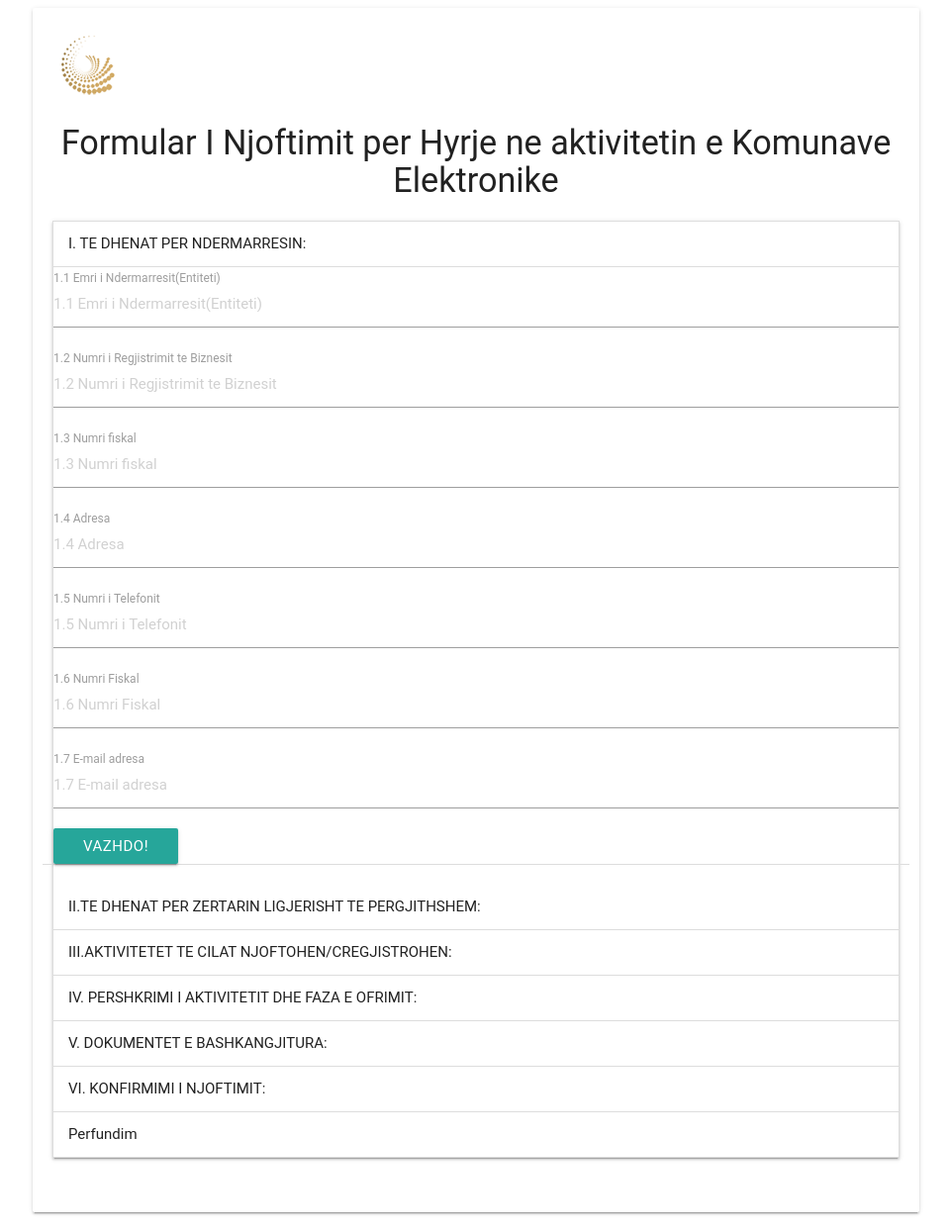
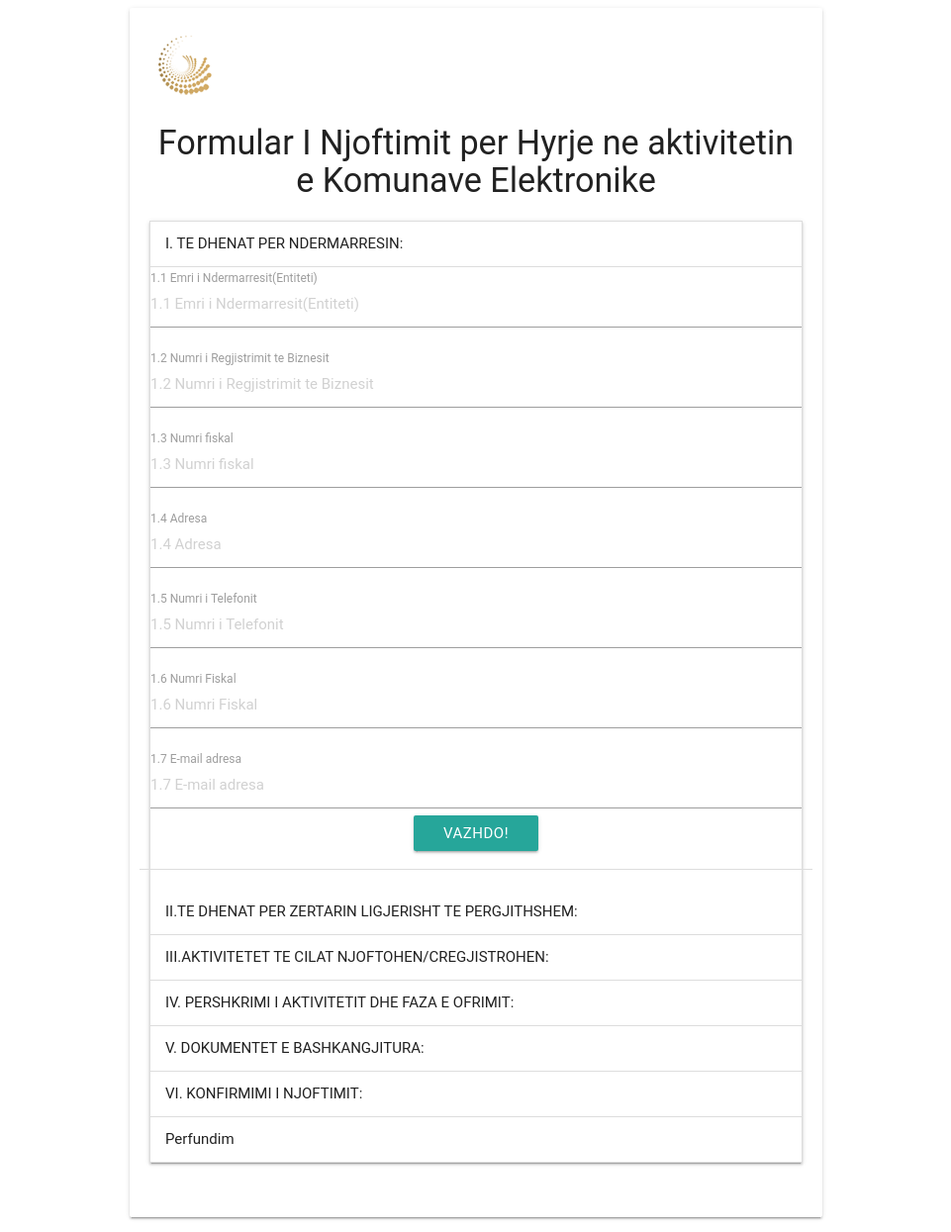
Before and after one commit to diamanthaxhimusa/techstitution, a Flask app: page / in a window 1280 px wide. Shown: the whole page at 99% size, without its empty margins (159-1120 px from the left). Run offline with Flask 2, Linux system fonts and the light colour scheme; parts of the project's set-up code (start-up, migrations or seed data) failed here and were passed over; some web fonts are replaced.

Commit message:
validation 2.0 beta

```diff
--- a/app/templates/index.html
+++ b/app/templates/index.html
@@ -9,15 +9,37 @@
     <!-- jQuery is required by Materialize to function -->
     <script type="text/javascript" src="{{ url_for( 'static', filename='js/jquery-2.1.1.min.js') }}"></script>
     <script type="text/javascript" src="{{ url_for( 'static', filename='js/materialize.min.js') }}"></script>
-
+    <style media="screen">
+    .bt{
+      position: relative;
+      margin-top: 5px;
+      top: 50%;
+      left: 50%;
+      transform: translate(-50%, -50%);
+    }
+    @media (max-width: 600px){
+     .container{
+       width: 100%;
+     }
+    }
+    @media (min-width: 600px){
+     .container{
+       width: 75%;
+     }
+    }
+    @media (min-width: 900px){
+     .container{
+       width: 700px;
+     }
+    }
+    </style>
 </head>
 
 <body>
     <script type="text/javascript">
-        function validateForm(section, len) {
+        function validateForm(section, len, sec) {
 
             var x = document.getElementById("forma").elements;
-
             for (var i = section - 1; i < len; i++) {
                 if (x[i].value == "") {
                     var emri = document.getElementById("forma").elements[i].placeholder;
@@ -26,10 +48,10 @@
                     return false;
                 }
                 if (x[0].value != "" && x[1].value != "" && x[2].value != "" && x[3].value != "" && x[4].value != "" && x[5].value != "" && x[6].value != "") {
-                    document.getElementById("btt").setAttribute("dest", "#sec2");
+                    document.getElementById("btt").setAttribute("dest", '#sec'+sec);
                 }
                 if (x[7].value != "" && x[8].value != "" && x[9].value != "" && x[10].value != "" && x[11].value != "" && x[12].value != "") {
-                    document.getElementById("btt2").setAttribute("dest", "#sec3");
+                    document.getElementById("btt2").setAttribute("dest", '#sec'+sec);
                 }
             }
 
@@ -69,8 +91,8 @@
                                         <label for="" class="active">1.1 Emri i Ndermarresit(Entiteti)</label>
                                     </div>
                                     <div class="input-field col s12">
-                                        <input placeholder="1.2 Numri i Regjistrimit te Biznesit" id="NrRegjistritBiz" type="text" name="NumriRegjistritBiznesit" class="validate" required>
-                                        <label for="" class="active">1.2 Numri i Regjistrimit te Biznesit</label>
+                                        <input placeholder="1.2 Numri i Regjistrimit te Biznesit" minlength="8" maxlength="8" id="NrRegjistritBiz" type="text" name="NumriRegjistritBiznesit" class="validate" required>
+                                        <label for="" class="active" data-error="Numri eshte gabim!" data-success="Sukses!">1.2 Numri i Regjistrimit te Biznesit</label>
                                     </div>
                                     <div class="input-field col s12">
                                         <input placeholder="1.3 Numri fiskal" id="NrFiskal" type="text" name="NumriFiskal" class="validate" required>
@@ -94,7 +116,7 @@
                                     </div>
 
                                     <div class="col s12">
-                                        <a class="btn" data-click="true" onclick="validateForm(1,7)" id="btt">Vazhdo!</a>
+                                        <a class="btn bt" data-click="true" onclick="validateForm(1,7,2)" id="btt">Vazhdo!</a>
                                     </div>
                                 </div>
                             </li>
@@ -107,25 +129,25 @@
                                     </div>
                                     <div class="input-field col s12">
                                         <input placeholder="2.2 Adresa" id="" type="text" name="Adresa2" class="validate" required>
-                                        <label for="" class="active">2.2 Adresa</label>
+                                        <label for="" class="active" data-error="Numri eshte gabim!" data-success="Sukses!">2.2 Adresa</label>
                                     </div>
                                     <div class="input-field col s12">
-                                        <input placeholder="2.3 Numri i Telefonit" id="" type="text" name="NumriTelefonit2" class="validate" required>
-                                        <label for="" class="active">2.3 Numri i Telefonit</label>
+                                        <input placeholder="2.3 Numri i Telefonit" id="" type="number" name="NumriTelefonit2" class="validate" required>
+                                        <label for="" class="active" data-error="Numri eshte gabim!" data-success="Sukses!">2.3 Numri i Telefonit</label>
                                     </div>
                                     <div class="input-field col s12">
-                                        <input placeholder="2.4 Numri i Faksit" id="" type="text" name="NumriFaksit" class="validate" required>
-                                        <label for="" class="active">2.4 Numri i Faksit</label>
+                                        <input placeholder="2.4 Numri i Faksit" id="" type="number" name="NumriFaksit" class="validate" required>
+                                        <label for="" class="active" data-error="Numri eshte gabim!" data-success="Sukses!">2.4 Numri i Faksit</label>
                                     </div>
                                     <div class="input-field col s12">
                                         <input placeholder="2.5 E-mail adresa" id="email" type="email" class="validate" name="EmailAdresa2 required">
-                                        <label for="email" data-error="E-mail eshte gabim!" data-success="Sukses!" class="active">2.5 E-mail adresa</label>
+                                        <label for="email1" data-error="E-mail eshte gabim!" data-success="Sukses!" class="active">2.5 E-mail adresa</label>
                                     </div>
                                     <div class="input-field col s12">
                                         <input placeholder="2.6 Numri i ID" id="" type="text" name="NumriID" class="validate" required>
                                         <label for="" class="active">2.6 Numri i ID</label>
                                     </div>
-                                    <div class="col s12"> <a class="btn" data-click="true" onclick="validateForm(7,13)" id="btt2">Vazhdo!</a></div>
+                                    <div class="col s12"> <a class="btn bt" data-click="true" onclick="validateForm(7,13,3)" id="btt2">Vazhdo!</a></div>
                                 </div>
                             </li>
                             <li>
@@ -152,7 +174,7 @@
                                                     <input type="checkbox" id="s3t4" />
                                                     <label for="s3t4">Sherbime Tjera(specifikoj)</label>
                                                 </div>
-                          Beautify                  </li>
+                                            </li>
                                             <li class="collection-item">
                                                 <div>
                                                 </div>
@@ -319,7 +341,7 @@
                                             </li>
                                         </ul>
                                     </div>
-                                    <div class="col s12"> <a class="btn" data-click="true" onclick="#sec4">Vazhdo!</a></div>
+                                    <div class="col s12"> <a class="btn bt" data-click="true" onclick="validateForm(13,23,4)">Vazhdo!</a></div>
                                 </div>
                             </li>
                             <li>
@@ -339,7 +361,7 @@
                                         <textarea id="textarea1" class="materialize-textarea" style="height:100%" name="FazaOfrimit" class="validate" required></textarea>
                                         <label for="textarea2">Textarea</label>
                                     </div>
-                                    <div class="col s12"> <a class="btn" data-click="true" onclick="#sec5">Vazhdo!</a></div>
+                                    <div class="col s12"> <a class="btn bt" data-click="true" onclick="#sec5">Vazhdo!</a></div>
                                 </div>
                             </li>
                             <li>
@@ -378,7 +400,7 @@
                                             </div>
                                         </div>
                                     </div>
-                                    <div class="col s12"> <a class="btn" data-click="true" onclick="#sec6">Vazhdo!</a></div>
+                                    <div class="col s12"> <a class="btn bt" data-click="true" onclick="#sec6">Vazhdo!</a></div>
                                 </div>
                             </li>
                             <li>
@@ -395,7 +417,7 @@
                                         <label for="test2">JO</label>
                                         </br>
                                     </div>
-                                    <div class="col s12"> <a class="btn" data-click="true" onclick="#fund">Vazhdo!</a></div>
+                                    <div class="col s12"> <a class="btn bt" data-click="true" onclick="#fund">Vazhdo!</a></div>
                                 </div>
                             </li>
                             <li>
```
